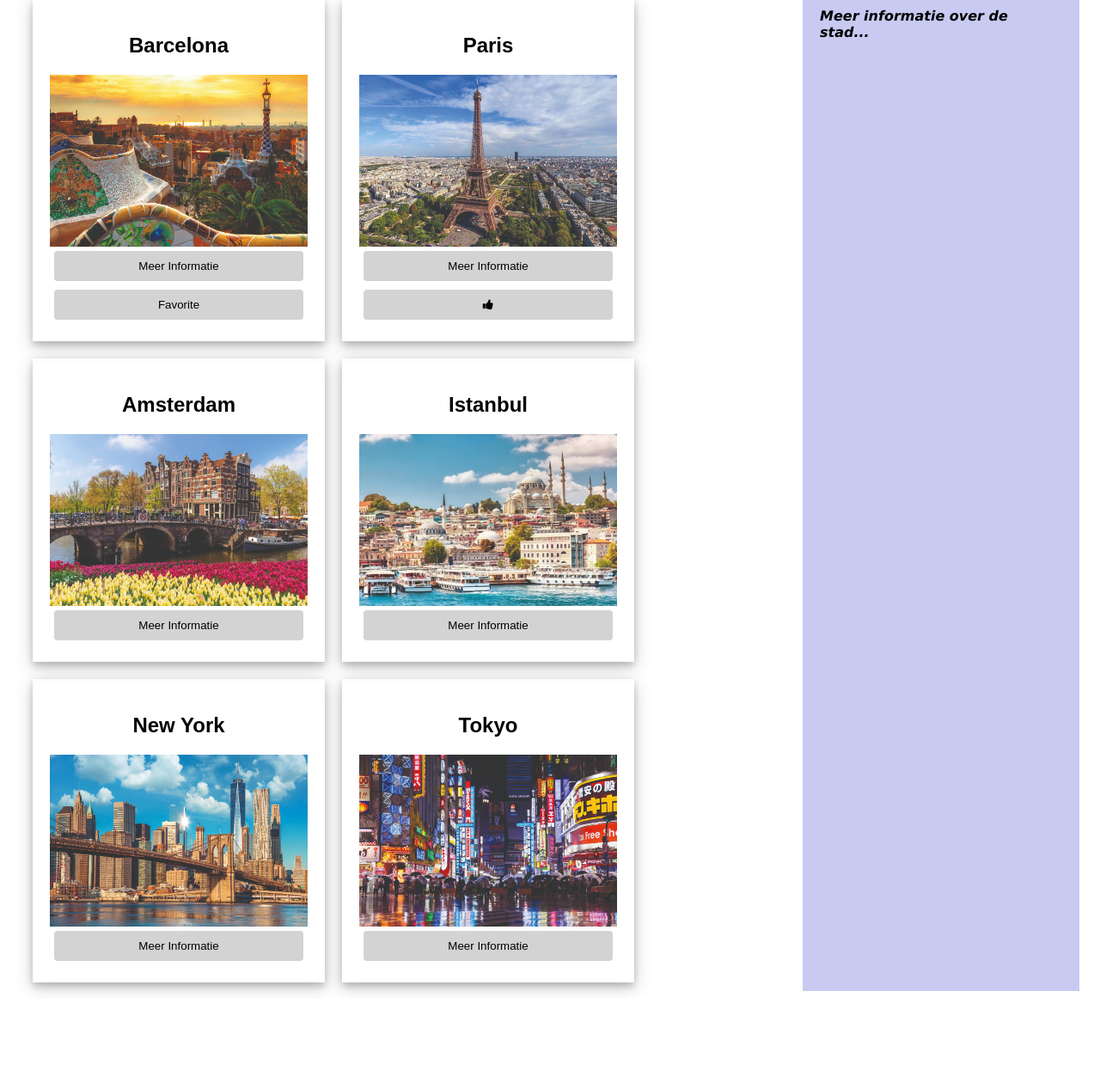
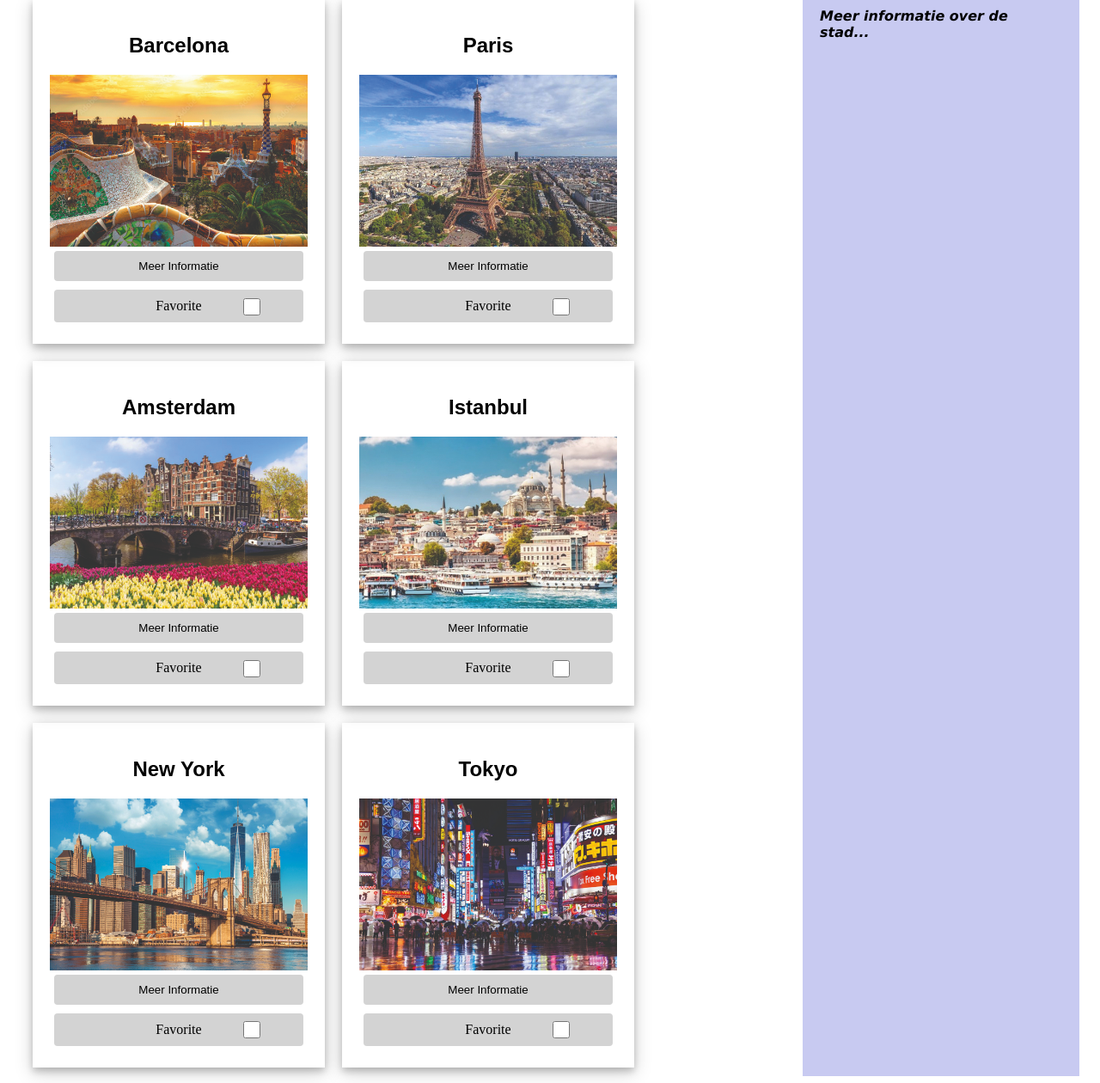
Before and after one commit to senalisa/Magazine, a PHP site: page / in a window 1280 px wide. Shown: the part 353-1613 px from the top of the page at 86% size. Before the commit the page ends 1509 px from the top, so only its background shows below. Run offline with PHP 8.4, Linux system fonts and the light colour scheme.

Commit message:
changing 2

```diff
--- a/css/style.css
+++ b/css/style.css
@@ -84,7 +84,7 @@ p {
     margin: 0px;
 }
 
-button, .dark-mode-toggle {
+button, .dark-mode-toggle, .changeColor {
     display: inline-block;
     border-radius: 4px;
     background-color: lightgrey;
@@ -93,18 +93,16 @@ button, .dark-mode-toggle {
     text-align: center;
     padding: 10px;
     transition: all 0.5s;
-    cursor: pointer;
     margin: 5px;
 }
 
-button span {
-    cursor: pointer;
+button span, .changeColor span {
     display: inline-block;
     position: relative;
     transition: 0.5s;
 }
 
-button span:after {
+button span:after, .changeColor span:after{
     content: "\00bb";
     position: absolute;
     opacity: 0;
@@ -113,11 +111,11 @@ button span:after {
     transition: 0.5s;
 }
 
-button:hover span {
+button:hover span, .changeColor:hover span {
     padding-right: 25px;
 }
 
-button:hover span:after {
+button:hover span:after, .changeColor:hover span:after {
     opacity: 1;
     right: 0;
 }
@@ -178,3 +176,24 @@ h8 {
 .infoClass {
     display: none;
 }
+
+.changeColorBlue {
+    display: inline-block;
+    border-radius: 4px;
+    background-color: #4f56f1;
+    border: none;
+    color: black;
+    text-align: center;
+    padding: 10px;
+    transition: all 0.5s;
+    margin: 5px;
+}
+
+input[type=checkbox] {
+    position: absolute;
+    width: 20px;
+    height: 20px;
+    margin-left: 225px;
+    margin-top: 327.5px;
+    background-color: lightgrey;
+}
--- a/index.html
+++ b/index.html
@@ -31,8 +31,9 @@
 
             <h2>Barcelona</h2>
             <img class="barcelonaPic" src="img/barcelona.jpg" width="300" height="200">
-             <button data-target="barcelonaInfo"><span>Meer Informatie</span></button>
-             <button id="toggle-btn" class="dark-mode-toggle">Favorite</button>
+            <button data-target="barcelonaInfo"><span>Meer Informatie</span></button>
+            <div class="changeColor"><span>Favorite</span></div>
+            <input type="checkbox" id="1" class="box"></input>
 
          </div>
 
@@ -42,7 +43,8 @@
             <h2>Paris</h2>
             <img class="parisPic" src="img/paris.jpg" width="300" height="200">
             <button data-target="parisInfo"><span>Meer Informatie</span></button>
-            <button class="like" onclick="like(this)"><i class="fa fa-thumbs-up"></i></button>
+            <div class="changeColor"><span>Favorite</span></div>
+            <input type="checkbox" id="2" class="box"></input>
 
         </div>
 
@@ -52,6 +54,8 @@
             <h2>Amsterdam</h2>
             <img class="amsterdamPic" src="img/amsterdam.jpg" width="300" height="200">
             <button data-target="amsterdamInfo"><span>Meer Informatie</span></button>
+            <div class="changeColor"><span>Favorite</span></div>
+            <input type="checkbox" id="3" class="fave"></input>
 
         </div>
 
@@ -61,6 +65,8 @@
             <h2>Istanbul</h2>
             <img class="istanbulPic" src="img/istanbul.jpg" width="300" height="200">
             <button data-target="istanbulInfo"><span>Meer Informatie</span></button>
+            <div class="changeColor"><span>Favorite</span></div>
+            <input type="checkbox" id="4" class="fave"></input>
 
         </div>
 
@@ -70,6 +76,8 @@
             <h2>New York</h2>
             <img class="newyorkPic" src="img/newyork.jpg" width="300" height="200">
             <button data-target="newyorkInfo"><span>Meer Informatie</span></button>
+            <div class="changeColor"><span>Favorite</span></div>
+            <input type="checkbox" id="5" class="fave"></input>
 
         </div>
 
@@ -79,6 +87,8 @@
             <h2>Tokyo</h2>
             <img class="tokyoPic" src="img/tokyo.jpg" width="300" height="200">
             <button data-target="tokyoInfo"><span>Meer Informatie</span></button>
+            <div class="changeColor"><span>Favorite</span></div>
+            <input type="checkbox" id="6" class="fave"></input>
 
         </div>
 
```
